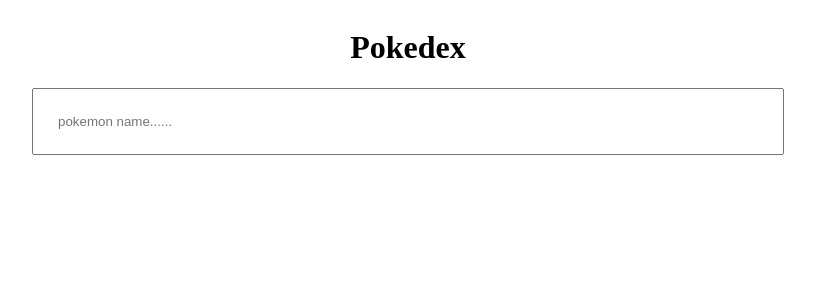
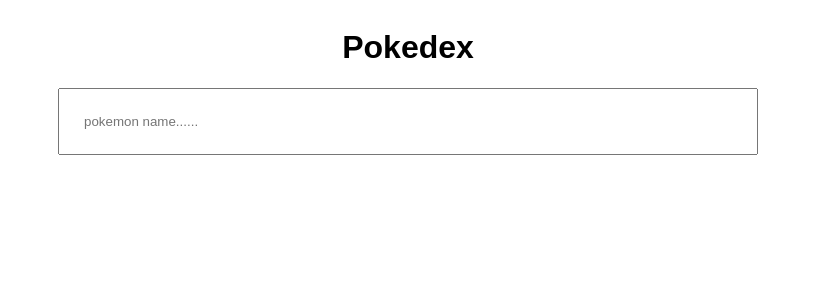
Before and after one commit to khu29shi/Project_Pokedex_using_React, a React (Vite) app in the folder Pokedex/: page / in a window 1280 px wide. Shown: the top 300 px of the page, without its empty margins (232-1047 px from the left). Built offline with nearby package versions, Linux system fonts and the light colour scheme.

Commit message:
Changed the font

```diff
--- a/Pokedex/src/index.css
+++ b/Pokedex/src/index.css
@@ -0,0 +1,4 @@
+* {
+    box-sizing: border-box;
+    font-family: "MuseoModerno", sans-serif;
+}
```
